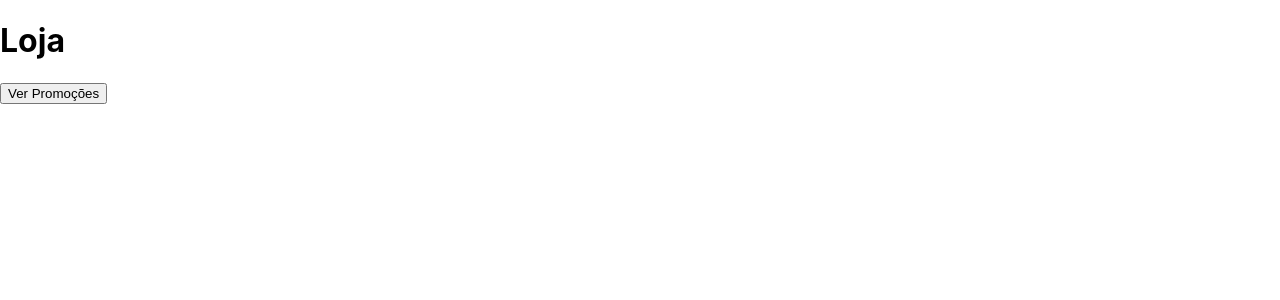
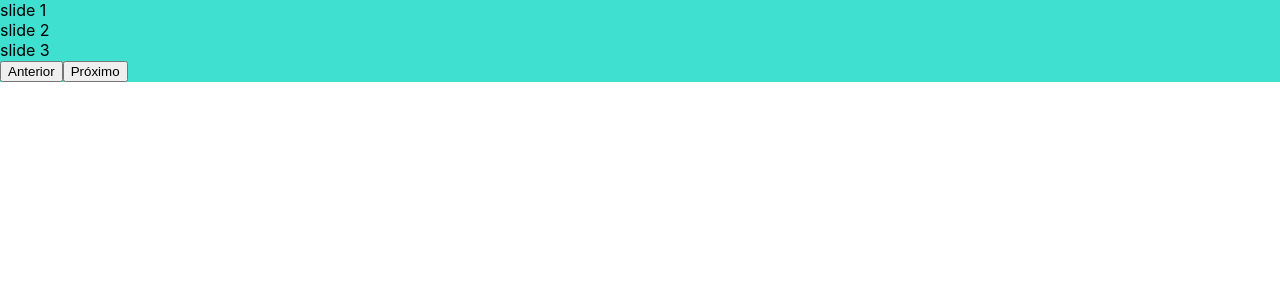
Before and after one commit to TatianaFischer/css-react-origamid, a React (Create React App) app in the folder css5/: page / in a window 1280 px wide. Shown: the top 300 px of the page. Built offline with nearby package versions, Linux system fonts and the light colour scheme.

Commit message:
estrutura inicial do app de slides

```diff
--- a/css5/src/App.js
+++ b/css5/src/App.js
@@ -1,27 +1,25 @@
 import React from 'react';
 import './App.css';
-import Produto from './components/Produto';
-import Imagem from './components/Imagem';
+import Slide from './components/Slide';
+
 function App() {
-  const [ativar, setAtivar] = React.useState(false);
-  const [verImg, setVerImg] = React.useState(false);
+  const slides = [
+    {
+      id: 'slide 1',
+      text: 'slide 1',
+    },
+    {
+      id: 'slide 2',
+      text: 'slide 2',
+    },
+    {
+      id: 'slide 3',
+      text: 'slide 3',
+    },
+  ];
   return (
     <>
-      <h1>Loja</h1>
-      <div>
-        <button onClick={() => setAtivar(!ativar)}>Ver Promoções</button>
-        {ativar && <Produto />}
-      </div>
-      {ativar ? (
-        <div>
-          <button onClick={() => setVerImg(!verImg)}>
-            Ver Foto do Produto{' '}
-          </button>
-          {verImg && <Imagem />}
-        </div>
-      ) : (
-        false
-      )}
+      <Slide slides={slides} />
     </>
   );
 }
--- a/css5/src/components/Imagem.js
+++ /dev/null
@@ -1,14 +0,0 @@
-import React from 'react';
-
-const Imagem = () => {
-  return (
-    <div className="animeZoom">
-      <img
-        style={{ width: '40%', height: '40%' }}
-        src="https://cdn.pixabay.com/photo/2015/05/11/14/41/laptop-762548_1280.jpg"
-      />
-    </div>
-  );
-};
-
-export default Imagem;
--- a/css5/src/components/Produto.js
+++ /dev/null
@@ -1,12 +0,0 @@
-import React from 'react';
-
-const Produto = () => {
-  return (
-    <div className="animeLeft">
-      <h1>Notebook</h1>
-      <p>R$ 2.000,00</p>
-    </div>
-  );
-};
-
-export default Produto;
--- /dev/null
+++ b/css5/src/components/Slide.js
@@ -0,0 +1,21 @@
+import React from 'react';
+import styles from './Slide.module.css';
+
+const Slide = ({ slides }) => {
+  return (
+    <section className={styles.container}>
+      <div className={styles.content}>
+        {slides.map((slide) => (
+          <div key={slide.id} className={styles.item}>
+            {slide.text}
+          </div>
+        ))}
+      </div>
+      <nav className={styles.nav}>
+        <button>Anterior</button>
+        <button>Próximo</button>
+      </nav>
+    </section>
+  );
+};
+export default Slide;
--- /dev/null
+++ b/css5/src/components/Slide.module.css
@@ -0,0 +1,3 @@
+.container {
+  background-color: turquoise;
+}
```
Also changed, not shown: 2 other files (tests, documents, lock files or other folders).
